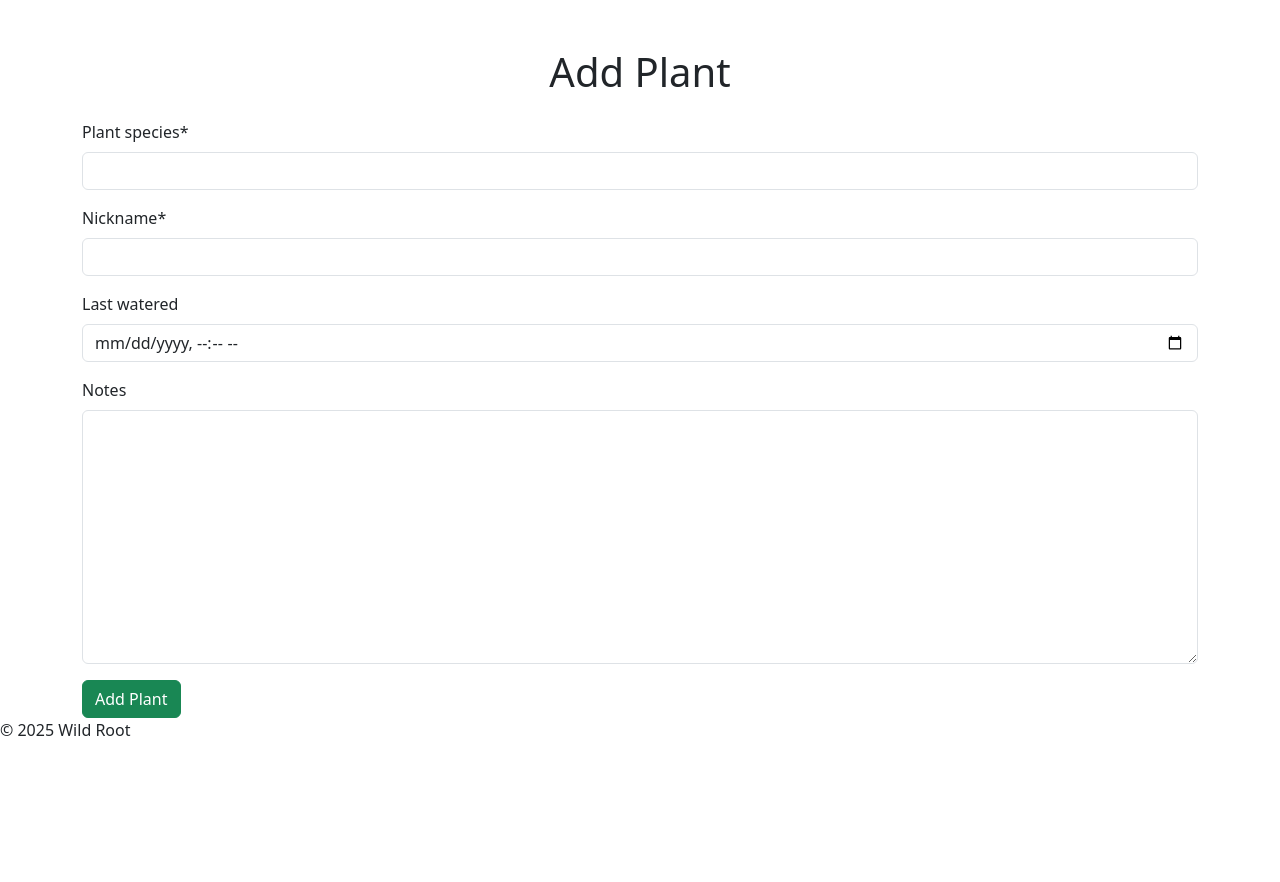
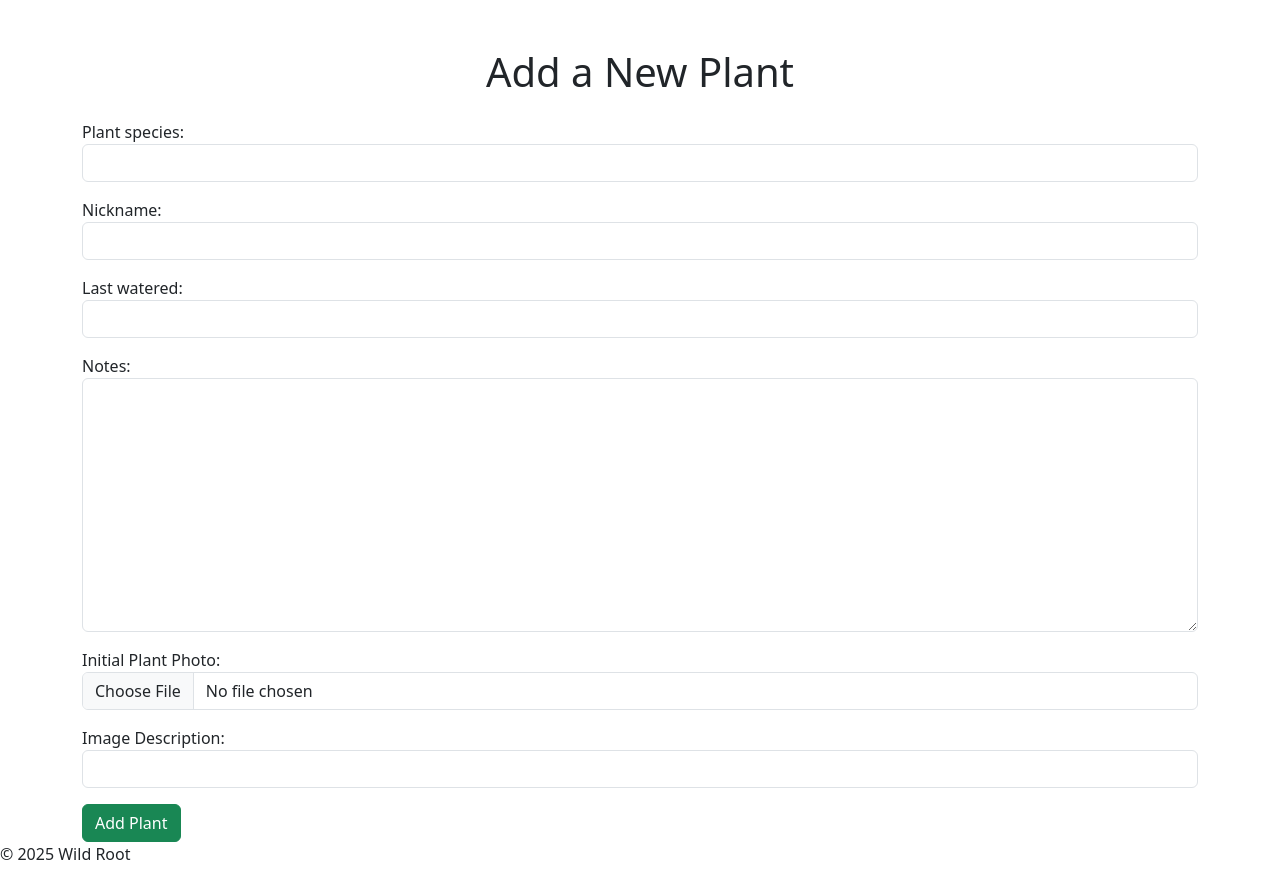
Before and after one commit to elerihulme/wildroot, a Django app: page /garden/add/ in a window 1280 px wide. Shown: the part 248-1130 px from the top of the page. Before the commit the page ends 984 px from the top, so only its background shows below. Run offline with Django 5.2, Linux system fonts and the light colour scheme; the visitor is signed in with stand-in values (Sample User, id 1); some libraries are stand-ins or nearby versions.

Commit message:
add uploading and editing garden plant images functionality

```diff
--- a/garden/forms.py
+++ b/garden/forms.py
@@ -1,7 +1,11 @@
 from django import forms
-from .models import UserPlant
+from .models import UserPlant, UserPlantPhoto
 
 class UserPlantForm(forms.ModelForm):
+
+    initial_photo = forms.ImageField(required=False, label="Initial Plant Photo")
+    image_alt = forms.CharField(required=False, label="Image Description")
+
     class Meta:
         model = UserPlant
         fields = ['plant_species', 'nickname', 'last_watered', 'notes']
@@ -9,7 +13,18 @@ class UserPlantForm(forms.ModelForm):
             'last_watered': forms.DateTimeInput(attrs={'type': 'datetime-local'}),
         }
 
+
+
     def __init__(self, *args, **kwargs):
         super().__init__(*args, **kwargs)
         for field_name, field in self.fields.items():
             field.widget.attrs['class'] = 'form-control'
+
+    class Meta:
+        model = UserPlant
+        fields = ['plant_species', 'nickname', 'last_watered', 'notes']
+
+class UserPlantPhotoForm(forms.ModelForm):
+    class Meta:
+        model = UserPlantPhoto
+        fields = ['image', 'image_alt', 'caption']
--- a/garden/templates/garden/add_plant.html
+++ b/garden/templates/garden/add_plant.html
@@ -1,20 +1,50 @@
 {% extends "base.html" %}
-{% load crispy_forms_tags %}
+{% load static %}
 
 {% block extra_title %}
-| {% if editing %}Edit{% else %}Add{% endif %} Plant
+    {% if editing %}| Edit {{ plant.nickname }}{% else %}| Add Plant{% endif %}
 {% endblock %}
 
 {% block content %}
 <div class="container mt-5">
-    <h1 class="mb-4 text-center">{% if editing %}Edit{% else %}Add{% endif %} Plant</h1>
+    <h1 class="mb-4 text-center">
+        {% if editing %}Edit {{ plant.nickname }}{% else %}Add a New Plant{% endif %}
+    </h1>
 
-    <form method="POST">
+    <form method="POST" enctype="multipart/form-data">
         {% csrf_token %}
-        {{ form|crispy }}
+        {{ form.as_p }}
+
+        {% if editing %}
+        <hr>
+        <h4>Add a New Photo</h4>
+        {{ photo_form.as_p }}
+        {% endif %}
+
         <button type="submit" class="btn btn-success">
-            {% if editing %}Update{% else %}Add{% endif %} Plant
+            {% if editing %}Update Plant{% else %}Add Plant{% endif %}
         </button>
     </form>
+
+    {% if editing and photos %}
+    <hr>
+    <h4 class="mt-4">Photos</h4>
+    <div class="row">
+        {% for photo in photos %}
+        <div class="col-md-4 mb-3">
+            <div class="card">
+                <img src="{{ photo.image_url }}" class="card-img-top" alt="{{ photo.image_alt }}">
+                <div class="card-body">
+                    <p class="card-text">{{ photo.caption }}</p>
+                    <form method="POST" action="{% url 'delete_photo' photo.id %}">
+                        {% csrf_token %}
+                        <button type="submit" class="btn btn-danger btn-sm w-100">Delete Photo</button>
+                    </form>
+                </div>
+            </div>
+        </div>
+        {% endfor %}
+    </div>
+    {% endif %}
 </div>
 {% endblock %}
--- a/garden/urls.py
+++ b/garden/urls.py
@@ -7,4 +7,5 @@ urlpatterns = [
     path('add/', views.add_plant, name='add_plant'),
     path('plant/<int:plant_id>/edit/', views.edit_plant, name='edit_plant'),
     path('plant/<int:plant_id>/delete/', views.delete_plant, name='delete_plant'),
+    path('photo/<int:photo_id>/delete/', views.delete_photo, name='delete_photo'),
 ]
--- a/garden/views.py
+++ b/garden/views.py
@@ -1,7 +1,7 @@
 from django.shortcuts import render, redirect, get_object_or_404
 from django.contrib.auth.decorators import login_required
-from .models import UserPlant
-from .forms import UserPlantForm
+from .models import UserPlant, UserPlantPhoto
+from .forms import UserPlantForm, UserPlantPhotoForm
 
 @login_required
 def garden_list(request):
@@ -28,6 +28,16 @@ def add_plant(request):
             user_plant = form.save(commit=False)
             user_plant.user = request.user
             user_plant.save()
+
+            image = form.cleaned_data.get('initial_photo')
+            alt_text = form.cleaned_data.get('image_alt')
+            if image:
+                UserPlantPhoto.objects.create(
+                    user_plant=user_plant,
+                    image=image,
+                    image_alt=alt_text or f"{user_plant.nickname} photo"
+                )
+
             return redirect('garden')
     else:
         form = UserPlantForm()
@@ -37,21 +47,40 @@ def add_plant(request):
 @login_required
 def edit_plant(request, plant_id):
     plant = get_object_or_404(UserPlant, id=plant_id, user=request.user)
+    photos = plant.photos.order_by('timestamp')
 
     if request.method == 'POST':
         form = UserPlantForm(request.POST, instance=plant)
+        photo_form = UserPlantPhotoForm(request.POST, request.FILES)
+
         if form.is_valid():
             form.save()
+
+            if photo_form.is_valid() and photo_form.cleaned_data.get('image'):
+                photo = photo_form.save(commit=False)
+                photo.user_plant = plant
+                photo.save()
+
             return redirect('plant_detail', pk=plant.id)
+
     else:
         form = UserPlantForm(instance=plant)
+        photo_form = UserPlantPhotoForm()
 
-    context = {
+    return render(request, 'garden/add_plant.html', {
         'form': form,
-        'editing': True,
+        'photo_form': photo_form,
         'plant': plant,
-    }
-    return render(request, 'garden/add_plant.html', context)
+        'photos': photos,
+        'editing': True
+    })
+
+@login_required
+def delete_photo(request, photo_id):
+    photo = get_object_or_404(UserPlantPhoto, id=photo_id, user_plant__user=request.user)
+    plant_id = photo.user_plant.id
+    photo.delete()
+    return redirect('edit_plant', plant_id=plant_id)
 
 @login_required
 def delete_plant(request, plant_id):
```
